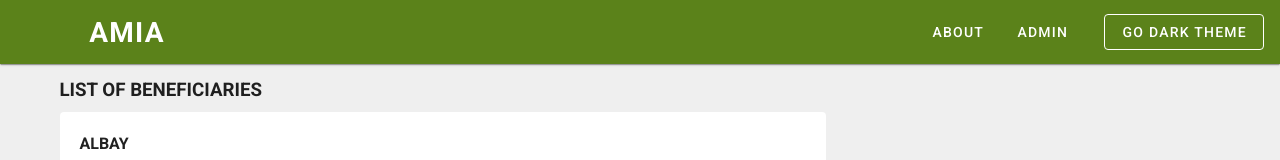
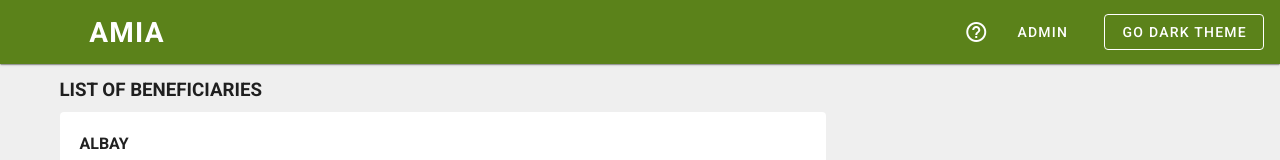
Before and after one commit to dilapitan/amia-program-beneficiaries, a Vue app in the folder client/: page / in a window 1280 px wide. Shown: the top 160 px of the page. Built offline with nearby package versions, Linux system fonts and the light colour scheme; no server answers.

Commit message:
Update ABOUT button for Web view

```diff
--- a/client/src/App.vue
+++ b/client/src/App.vue
@@ -86,7 +86,9 @@
       <v-spacer></v-spacer>
 
       <div v-if="$vuetify.breakpoint.smAndUp">
-        <v-btn color="white" text>ABOUT</v-btn>
+        <v-btn icon color="white">
+          <v-icon>mdi-help-circle-outline</v-icon>
+        </v-btn>
 
         <v-btn
           v-if="isLoggedIn"
```
